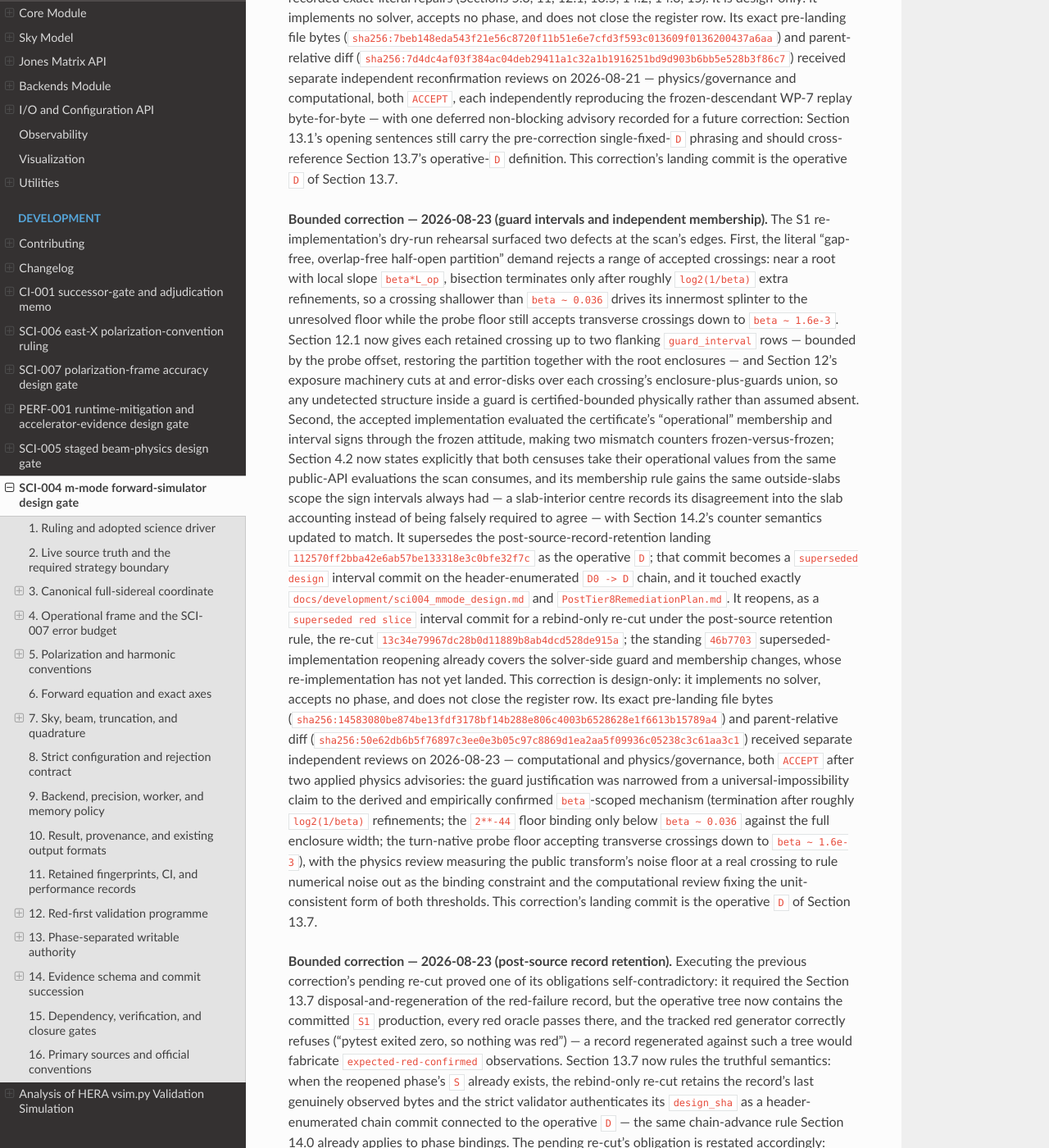
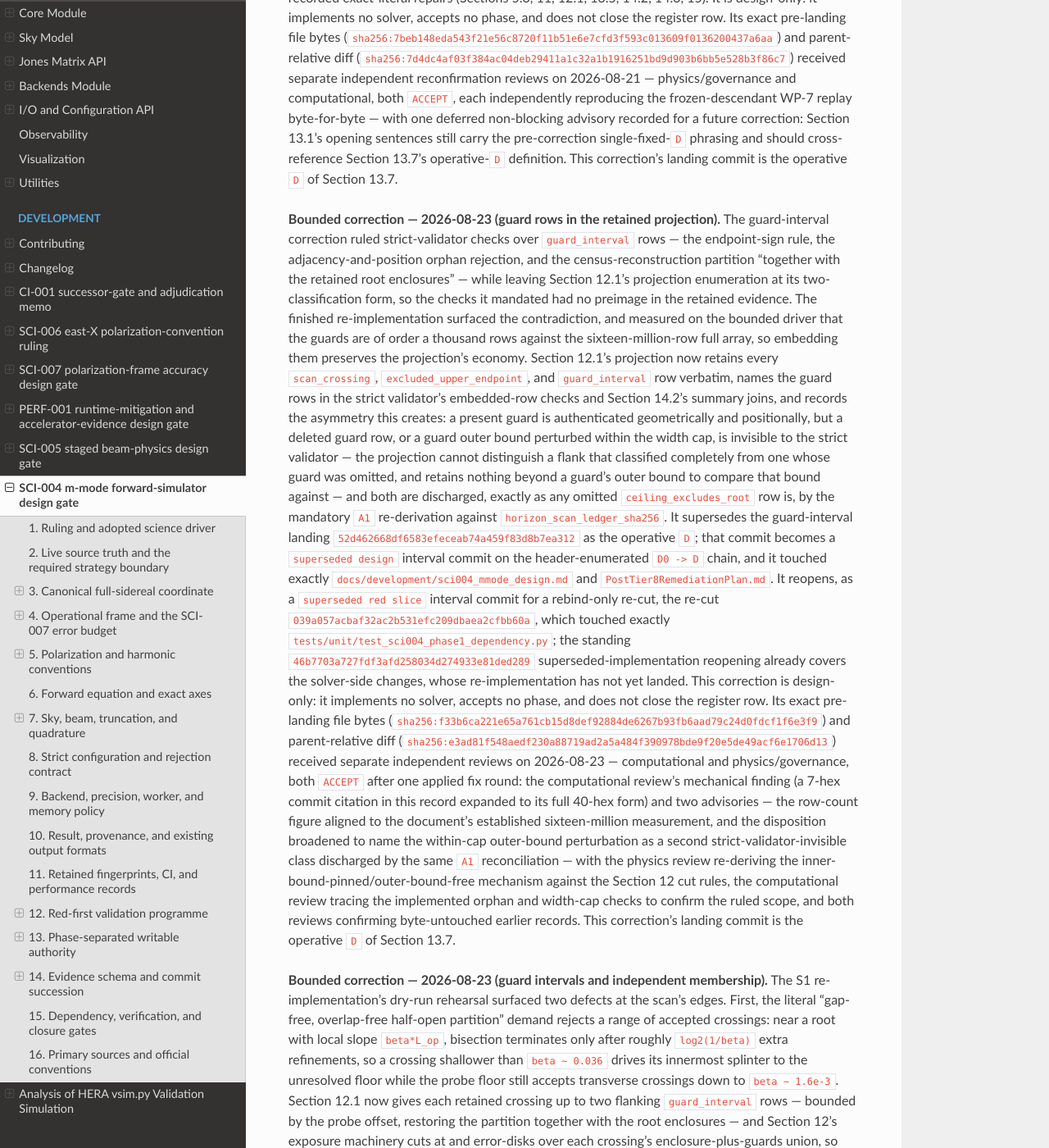
Before and after one commit to RRI-interferometry/RRIVis, a Sphinx documentation site: the page built from docs/development/sci004_mmode_design.md, in a window 1280 px wide and 1400 px high, scrolled down 492 px. Shown: the whole window at 82% size. Built offline with Sphinx 7.4.7 and the Read the Docs theme 3.1.0, drawn with Linux system fonts in a browser that asks for light colours; some of the changed text lies outside the part shown.

Commit message:
docs(science): rule SCI-004 guard rows into the retained projection

```diff
--- a/docs/development/sci004_mmode_design.md
+++ b/docs/development/sci004_mmode_design.md
@@ -31,6 +31,60 @@ deferred non-blocking advisory recorded for a future correction: Section
 phrasing and should cross-reference Section 13.7's operative-`D`
 definition. This correction's landing commit is the operative `D` of
 Section 13.7.
+
+**Bounded correction — 2026-08-23 (guard rows in the retained
+projection).** The guard-interval correction ruled strict-validator
+checks over `guard_interval` rows — the endpoint-sign rule, the
+adjacency-and-position orphan rejection, and the census-reconstruction
+partition "together with the retained root enclosures" — while leaving
+Section 12.1's projection enumeration at its two-classification form, so
+the checks it mandated had no preimage in the retained evidence. The
+finished re-implementation surfaced the contradiction, and measured on
+the bounded driver that the guards are of order a thousand rows against
+the sixteen-million-row full array, so embedding them preserves the
+projection's economy. Section 12.1's projection now retains every
+`scan_crossing`, `excluded_upper_endpoint`, and `guard_interval` row
+verbatim, names the guard rows in the strict validator's embedded-row
+checks and Section 14.2's summary joins, and records the asymmetry
+this creates: a present guard is authenticated geometrically and
+positionally, but a deleted guard row, or a guard outer bound perturbed
+within the width cap, is invisible to the strict
+validator — the projection cannot distinguish a flank that classified
+completely from one whose guard was omitted, and retains nothing beyond
+a guard's outer bound to compare that bound against — and both are
+discharged,
+exactly as any omitted `ceiling_excludes_root` row is, by the mandatory
+`A1` re-derivation against `horizon_scan_ledger_sha256`. It supersedes
+the guard-interval landing
+`52d462668df6583efeceab74a459f83d8b7ea312` as the operative `D`; that
+commit becomes a `superseded design` interval commit on the
+header-enumerated `D0 -> D` chain, and it touched exactly
+`docs/development/sci004_mmode_design.md` and
+`PostTier8RemediationPlan.md`. It reopens, as a `superseded red slice`
+interval commit for a rebind-only re-cut, the re-cut
+`039a057acbaf32ac2b531efc209dbaea2cfbb60a`, which touched exactly
+`tests/unit/test_sci004_phase1_dependency.py`; the standing
+`46b7703a727fdf3afd258034d274933e81ded289`
+superseded-implementation reopening already covers the solver-side
+changes, whose re-implementation has not yet landed. This correction is
+design-only: it implements no solver, accepts no phase, and does not
+close the register row. Its exact pre-landing file bytes
+(`sha256:f33b6ca221e65a761cb15d8def92884de6267b93fb6aad79c24d0fdcf1f6e3f9`)
+and parent-relative diff
+(`sha256:e3ad81f548aedf230a88719ad2a5a484f390978bde9f20e5de49acf6e1706d13`)
+received separate independent reviews on 2026-08-23 — computational and
+physics/governance, both `ACCEPT` after one applied fix round: the
+computational review's mechanical finding (a 7-hex commit citation in
+this record expanded to its full 40-hex form) and two advisories — the
+row-count figure aligned to the document's established sixteen-million
+measurement, and the disposition broadened to name the within-cap
+outer-bound perturbation as a second strict-validator-invisible class
+discharged by the same `A1` reconciliation — with the physics review
+re-deriving the inner-bound-pinned/outer-bound-free mechanism against
+the Section 12 cut rules, the computational review tracing the
+implemented orphan and width-cap checks to confirm the ruled scope, and
+both reviews confirming byte-untouched earlier records. This
+correction's landing commit is the operative `D` of Section 13.7.
 
 **Bounded correction — 2026-08-23 (guard intervals and independent
 membership).** The S1 re-implementation's dry-run rehearsal surfaced two
@@ -2242,7 +2296,8 @@ newline. `horizon_scan_ledger_sha256` is SHA-256 of exactly those bytes,
 computed streamingly at generation. The full terminal-cell array is of
 order ten million rows for the bounded driver, so the retained evidence
 embeds a bounded projection of it rather than the array itself: every
-`scan_crossing` and `excluded_upper_endpoint` row verbatim as
+`scan_crossing`, `excluded_upper_endpoint`, and `guard_interval` row
+verbatim as
 `horizon_scan_crossing_rows`, plus one per-direction summary row as
 `horizon_scan_summary_rows` with exactly `direction_id`,
 `terminal_cell_count`, `boundary_evaluation_count`, `crossing_count`, and
@@ -2251,7 +2306,8 @@ deterministic given the frozen constants, the retained grid object, and
 the public Astropy API, so the full array is reconstructible by replay:
 the `A1` reviewer's certificate re-derivation regenerates it per
 direction and re-digests it against `horizon_scan_ledger_sha256`, while
-the strict evidence validator checks the embedded crossing rows, the
+the strict evidence validator checks the embedded crossing and guard
+rows, the
 summary joins, the summary-count arithmetic
 (`horizon_isolation_interval_count` equals the summary rows'
 `terminal_cell_count` sum), and the digest's form — one of exactly two
@@ -2260,6 +2316,18 @@ transfer-sample concatenations, both made because a multi-gigabyte
 committed artifact and half-million-row ledgers would defeat review
 rather than serve it, and both discharged by the mandatory `A1`
 re-derivation.
+A present `guard_interval` row is authenticated by the reconstruction
+rules above — its adjacency to its crossing's enclosure or another
+guard, its position in the neighbouring terminal cell, its endpoint
+signs, its null root fields, and its width bound — but the projection
+cannot distinguish a flank whose refinement classified completely from
+one whose guard row was omitted, and it retains nothing beyond a
+guard's outer bound to compare that bound against; deleting a retained
+guard row, or perturbing its outer bound within the width cap, is
+therefore invisible to the strict validator, and both are discharged,
+exactly
+as any omitted `ceiling_excludes_root` row is, by that same `A1`
+re-derivation against `horizon_scan_ledger_sha256`.
 The scan identity is a second canonical JSON object with fields, in order,
 `schema_version`, `algorithm_id`, `implementation_files`, `constant_rows`,
 `astropy_version`, `erfa_version`, and `iers_table_sha256`. The first two
@@ -3810,7 +3878,7 @@ schema, order, join, and recomputation predicate. In particular,
 `evaluated_horizon_root_pair_row_count` and the root-pair array length equal
 `D`; `horizon_isolation_interval_count` equals the summary rows'
 `terminal_cell_count` sum across the identical ordered direction IDs, with
-every crossing row joined to its direction's summary and
+every embedded scan row joined to its direction's summary and
 `crossing_count` totals matching the census; and
 `expected_horizon_slab_row_count` equals the sum of all embedded pair-array
 lengths and `horizon_paired_root_count`. The evaluated slab-row count,
```
Also changed, not shown: PostTier8RemediationPlan.md (+1 -1 lines).
